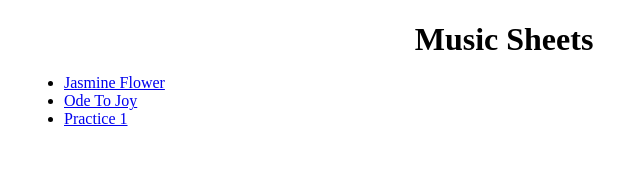
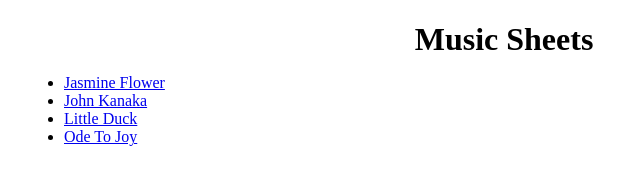
Before and after one commit to freizl/music-sheets, a plain HTML site: page index.html in a window 1280 px wide. Shown: the whole page, without its empty margins (136-776 px from the left). Drawn offline with Linux system fonts and the light colour scheme.

Commit message:
try to add john kanaka

```diff
--- a/index.html
+++ b/index.html
@@ -195,8 +195,9 @@
 <h1 class="title">Music Sheets</h1>
 <ul class="org-ul">
 <li><a href="src/jasmine-flower.svg">Jasmine Flower</a></li>
+<li><a href="src/john-kanaka.svg">John Kanaka</a></li>
+<li><a href="src/little-duck.svg">Little Duck</a></li>
 <li><a href="src/ode-to-joy.svg">Ode To Joy</a></li>
-<li><a href="src/practice-1.svg">Practice 1</a></li>
 </ul>
 </div>
 </body>
```
Also changed, not shown: src/jasmine-flower.svg, 1 other file.
